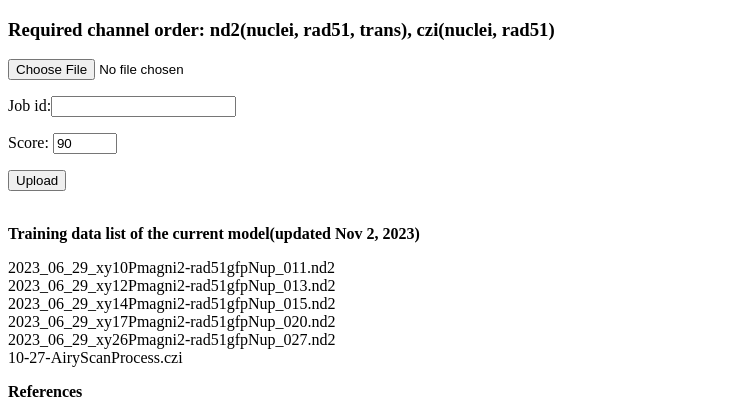
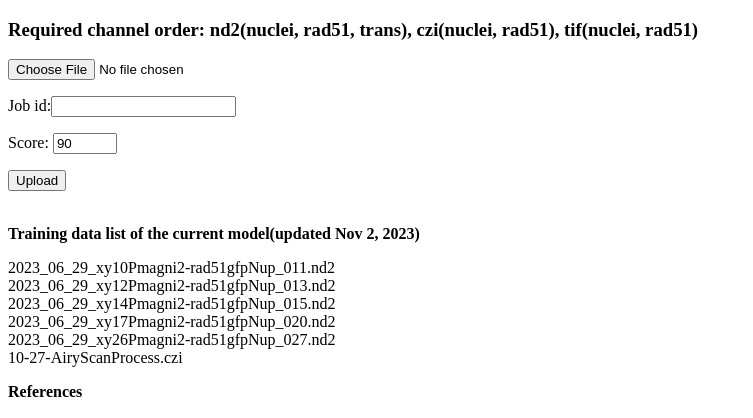
Before and after one commit to JunwooParkSaribu/HttpServer, a Flask app: page /upload/rad51 in a window 1280 px wide. Shown: the top 418 px of the page, without its empty margins (0-753 px from the left). Run offline with Flask 3, Linux system fonts and the light colour scheme.

Commit message:
htc patched

```diff
--- a/templates/rad51.html
+++ b/templates/rad51.html
@@ -9,7 +9,7 @@
     <meta name="viewport" content="width=device-width, initial-scale=1.0">
 </head>
 <body>
-<h3><b>Required channel order: nd2(nuclei, rad51, trans), czi(nuclei, rad51)</b></h3>
+<h3><b>Required channel order: nd2(nuclei, rad51, trans), czi(nuclei, rad51), tif(nuclei, rad51)</b></h3>
 <form method="post" enctype="multipart/form-data">
     <input type="file" id="nd2" name="filename" size="50" onchange="javascript:this.form.submit();">
 </form>
```
